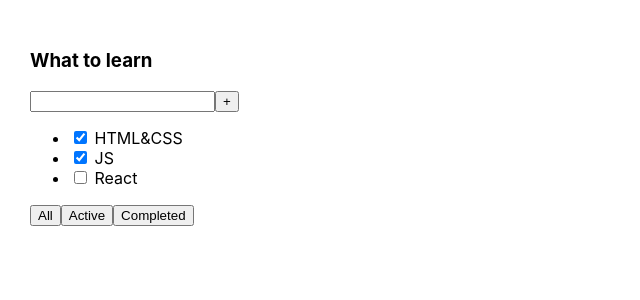
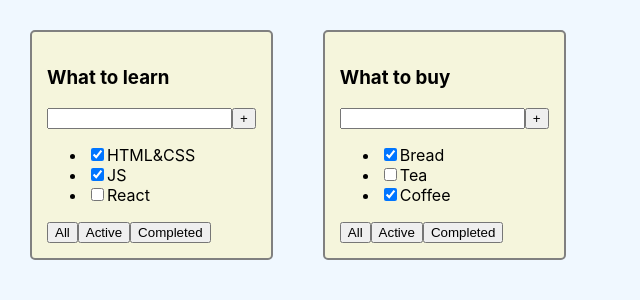
Before and after one commit to romantut1988/tasks-lists, a React (Create React App) app: page / in a window 1280 px wide. Shown: the top 300 px of the page, without its empty margins (0-640 px from the left). Built offline with nearby package versions, Linux system fonts and the light colour scheme.

Commit message:
props typing

```diff
--- a/src/App.css
+++ b/src/App.css
@@ -1,8 +1,18 @@
 .App {
-  padding: 30px;
-  display: flex;
+    padding: 30px;
+    display: flex;
+    background-color: aliceblue;
+    height: 100vh;
 }
 
 .App > div {
-  margin-right: 50px;
+    margin-right: 50px;
 }
+
+.todolist {
+    border: 2px solid gray;
+    background-color: beige;
+    border-radius: 5px;
+    padding: 15px;
+    height: max-content;
+}
--- a/src/App.tsx
+++ b/src/App.tsx
@@ -1,26 +1,31 @@
 import React from 'react';
 import './App.css';
+import Todolist, {TaskType} from "./Todolist";
+
 
 function App() {
+    const todolistTitle_1: string = "What to learn"
+    const todolistTitle_2: string = "What to buy"
+    const tasks_1: Array<TaskType> = [
+        {id: 1, isDone: true, title: "HTML&CSS"},
+        {id: 2, isDone: true, title: "JS"},
+        {id: 3, isDone: false, title: "React"}
+    ]
+
+    const tasks_2: Array<TaskType> = [
+        {id: 4, isDone: true, title: "Bread"},
+        {id: 5, isDone: false, title: "Tea"},
+        {id: 6, isDone: true, title: "Coffee"}
+    ]
+
     return (
         <div className="App">
-            <div>
-                <h3>What to learn</h3>
-                <div>
-                    <input/>
-                    <button>+</button>
-                </div>
-                <ul>
-                    <li><input type="checkbox" checked={true}/> <span>HTML&CSS</span></li>
-                    <li><input type="checkbox" checked={true}/> <span>JS</span></li>
-                    <li><input type="checkbox" checked={false}/> <span>React</span></li>
-                </ul>
-                <div>
-                    <button>All</button>
-                    <button>Active</button>
-                    <button>Completed</button>
-                </div>
-            </div>
+            <Todolist
+                tasks={tasks_1}
+                title={todolistTitle_1}/>
+            <Todolist
+                tasks={tasks_2}
+                title={todolistTitle_2}/>
         </div>
     );
 }
--- /dev/null
+++ b/src/Todolist.tsx
@@ -0,0 +1,45 @@
+import React, {FC} from "react";
+
+
+type TodolistPropsType = {
+    title: string
+    tasks: Array<TaskType>
+}
+export type TaskType = {
+    id: number
+    isDone: boolean
+    title: string
+}
+
+const Todolist: FC<TodolistPropsType> = ({title, tasks}) => {
+    return (
+        <div className="todolist">
+            <h3>{title}</h3>
+            <div>
+                <input/>
+                <button>+</button>
+            </div>
+            <ul>
+                <li>
+                    <input type="checkbox" checked={tasks[0].isDone}/>
+                    <span>{tasks[0].title}</span>
+                </li>
+                <li>
+                    <input type="checkbox" checked={tasks[1].isDone}/>
+                    <span>{tasks[1].title}</span>
+                </li>
+                <li>
+                    <input type="checkbox" checked={tasks[2].isDone}/>
+                    <span>{tasks[2].title}</span>
+                </li>
+            </ul>
+            <div>
+                <button>All</button>
+                <button>Active</button>
+                <button>Completed</button>
+            </div>
+        </div>
+    )
+}
+
+export default Todolist;
```
